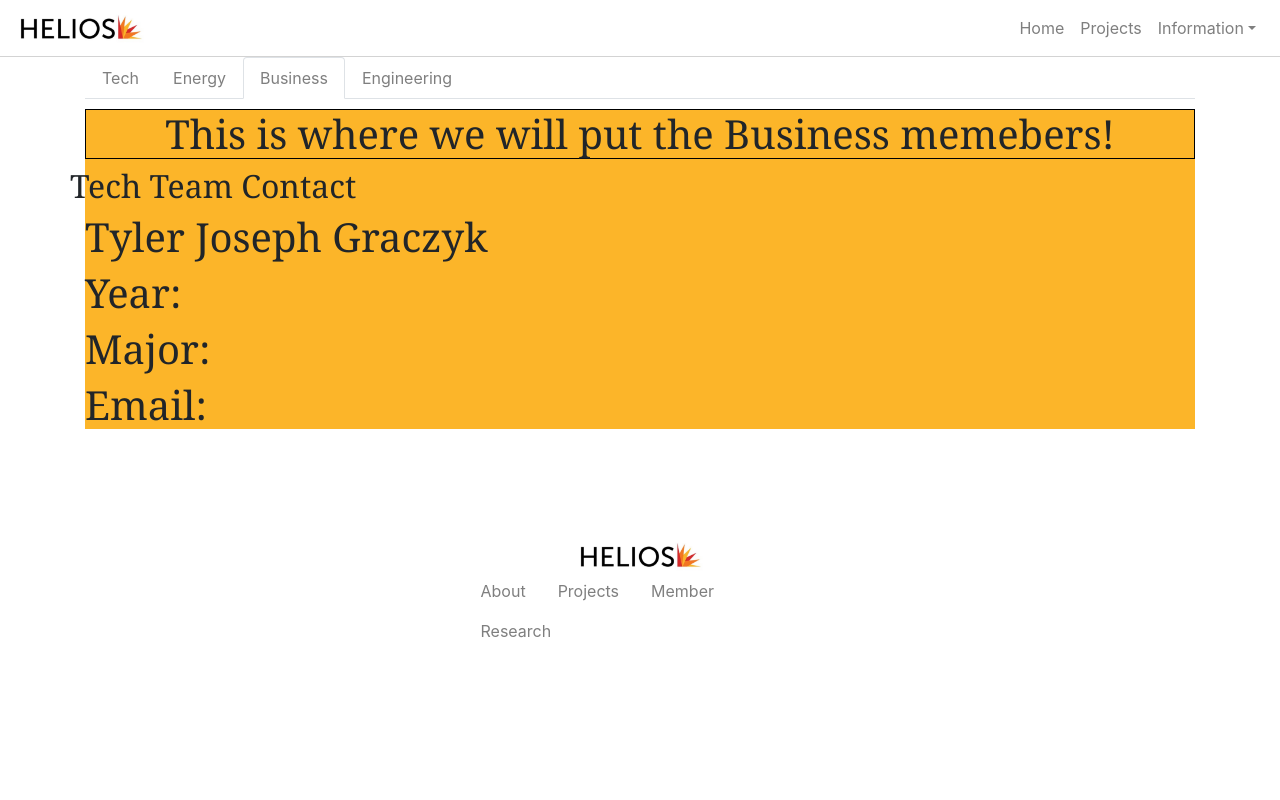
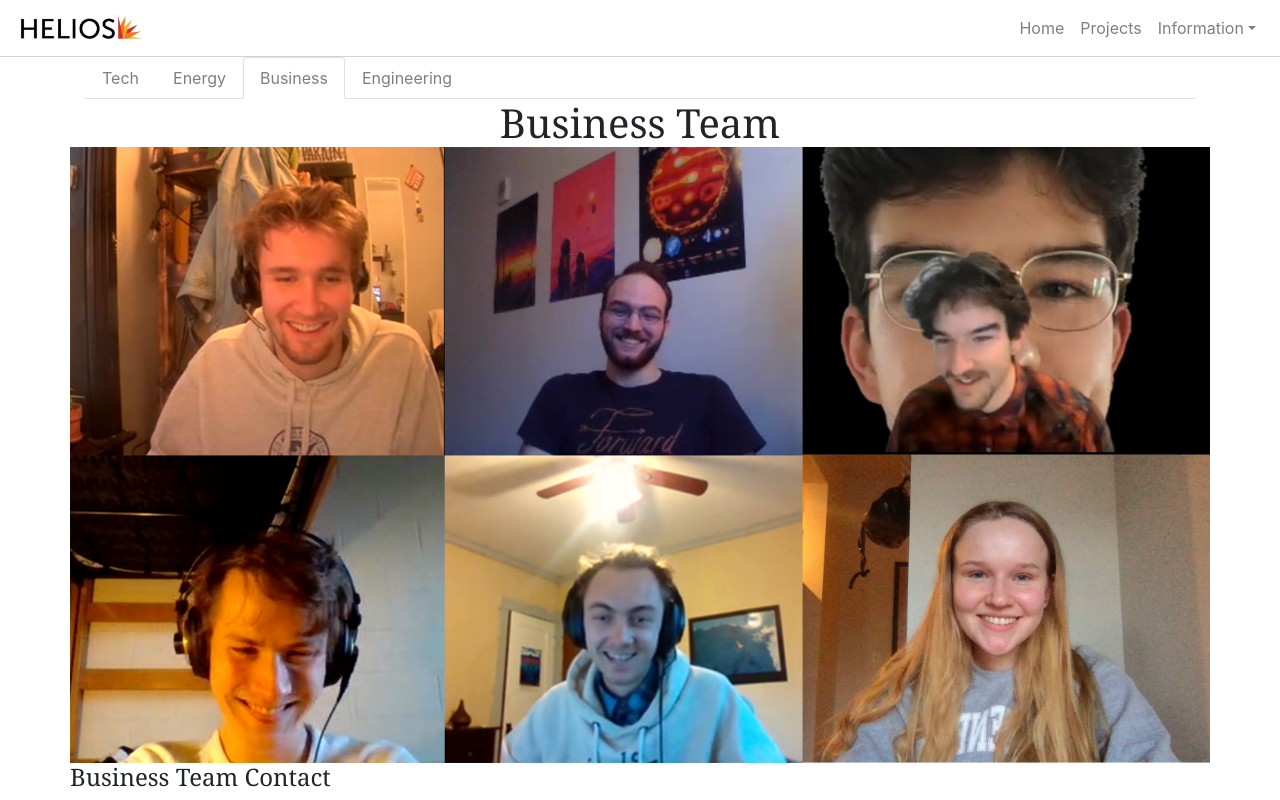
Before and after one commit to jstarfeldt/HeliosTechTeam, a React (Create React App) app: page /member in a window 1280 px wide. Both pictures are taken after a click on the tab "Business". Shown: the top 800 px of the page. Built offline with nearby package versions, Linux system fonts and the light colour scheme.

Commit message:
update members page

```diff
--- a/src/Page/Member/Member.jsx
+++ b/src/Page/Member/Member.jsx
@@ -15,8 +15,6 @@ export default function Member() {
 
 	 <Tabs defaultActiveKey="Tech" id="uncontrolled-tab-example" className ="team-tabs">
 	 <Tab eventKey="Tech" title="Tech" style={{backgroundColor: 'white'}}>
-
-    <Col>
       <Row>
         <h1 className="m-auto">
           Technology Team
@@ -36,7 +34,6 @@ export default function Member() {
             <h6 component="p"> Major: </h6>
             <h6 component="p"> Email: </h6>
           </div>
-    </Col>
 	 </Tab>
 
 
@@ -63,40 +60,48 @@ export default function Member() {
 	 </Tab>
 
 
-	 <Tab eventKey="Business" title="Business">
-	 <h1 className="TechPage">
-		This is where we will put the Business memebers!
-     </h1>
-     <Row>
-        <h2 variant="h5" component="h3">
-          Tech Team Contact
-        </h2>
+   <Tab eventKey="Business" title="Business" style={{backgroundColor: 'white'}}>
+   <Row>
+        <h1 className="m-auto">
+          Business Team
+        </h1>
       </Row>
-        <h1 component="p">Tyler Joseph Graczyk</h1>
+      <Row>
+        <Image className="m-auto" fluid src={require("../../static/images/techteam.jpg")}/>
+      </Row>
+      <Row>
+        <h4 variant="h5" component="h3">
+          Business Team Contact
+        </h4>
+      </Row>
+        <h5 component="p">Tyler Joseph Graczyk</h5>
           <div class="testBox">
-            <h1 component="p"> Year:  </h1>
-            <h1 component="p"> Major: </h1>
-            <h1 component="p"> Email: </h1>
+            <h6 component="p"> Year:  </h6>
+            <h6 component="p"> Major: </h6>
+            <h6 component="p"> Email: </h6>
           </div>
 	 </Tab>
 
-
-	 <Tab eventKey="Engineering" title="Engineering">
-	 <h1 className="TechPage">
-		This is where we will put the Engineering memebers!
-     </h1>
-     <Row>
-        <h2 variant="h5" component="h3">
-          Tech Team Contact
-        </h2>
+   <Tab eventKey="Engineering" title="Engineering" style={{backgroundColor: 'white'}}>
+   <Row>
+        <h1 className="m-auto">
+          Engineering Team
+        </h1>
       </Row>
-        <h1 component="p">Simon Brooks</h1>
+      <Row>
+        <Image className="m-auto" fluid src={require("../../static/images/techteam.jpg")}/>
+      </Row>
+      <Row>
+        <h4 variant="h5" component="h3">
+          Engineering Team Contact
+        </h4>
+      </Row>
+        <h5 component="p">Simon Brooks</h5>
           <div class="testBox">
-            <h1 component="p"> Year:  </h1>
-            <h1 component="p"> Major: </h1>
-            <h1 component="p"> Email: </h1>
+            <h6 component="p"> Year:  </h6>
+            <h6 component="p"> Major: </h6>
+            <h6 component="p"> Email: </h6>
           </div>
-
 	 </Tab>
 
 
```
